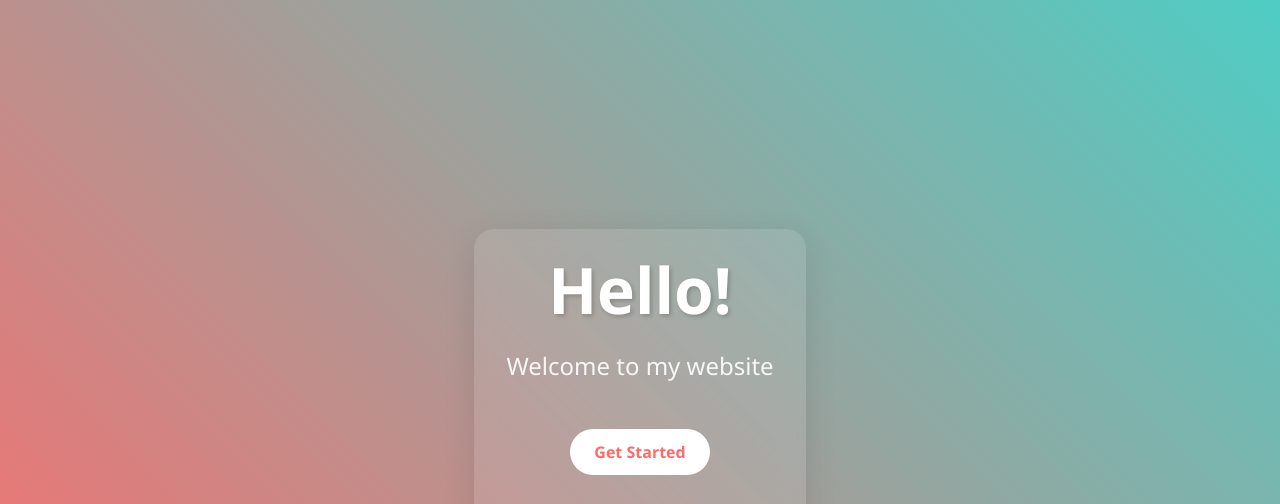
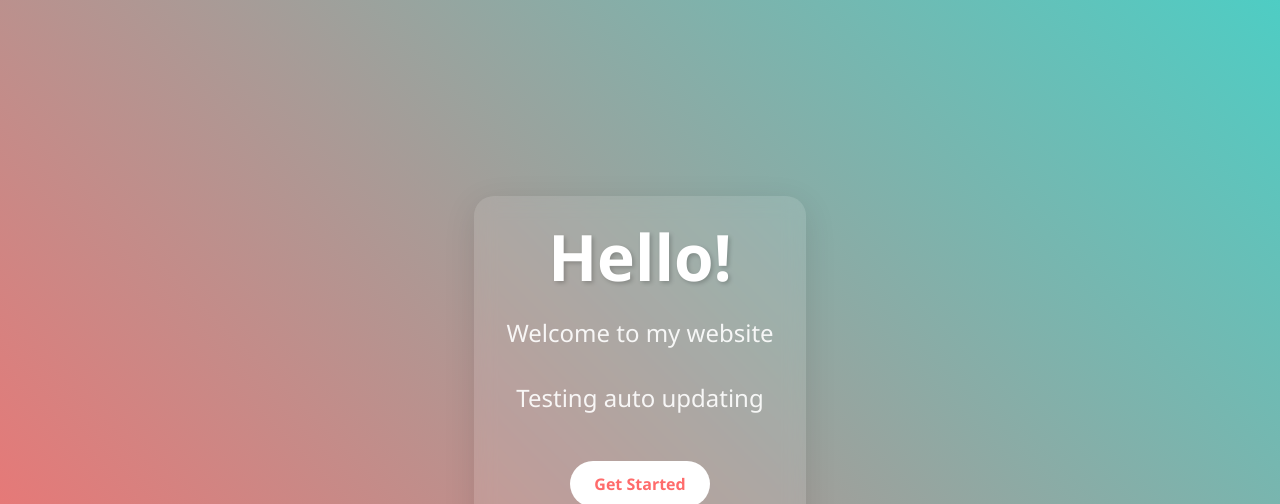
Before and after one commit to AvicennaJr/SimpleStatic, a plain HTML site: page index.html in a window 1280 px wide. Shown: the top 504 px of the page. Drawn offline with Linux system fonts and the light colour scheme.

Commit message:
Update index.html

```diff
--- a/index.html
+++ b/index.html
@@ -91,6 +91,7 @@
         <div class="floating">
             <h1>Hello!</h1>
             <p>Welcome to my website</p>
+            <p>Testing auto updating</p>
         </div>
         <a href="#" class="button">Get Started</a>
         <div class="social-icons">
```
